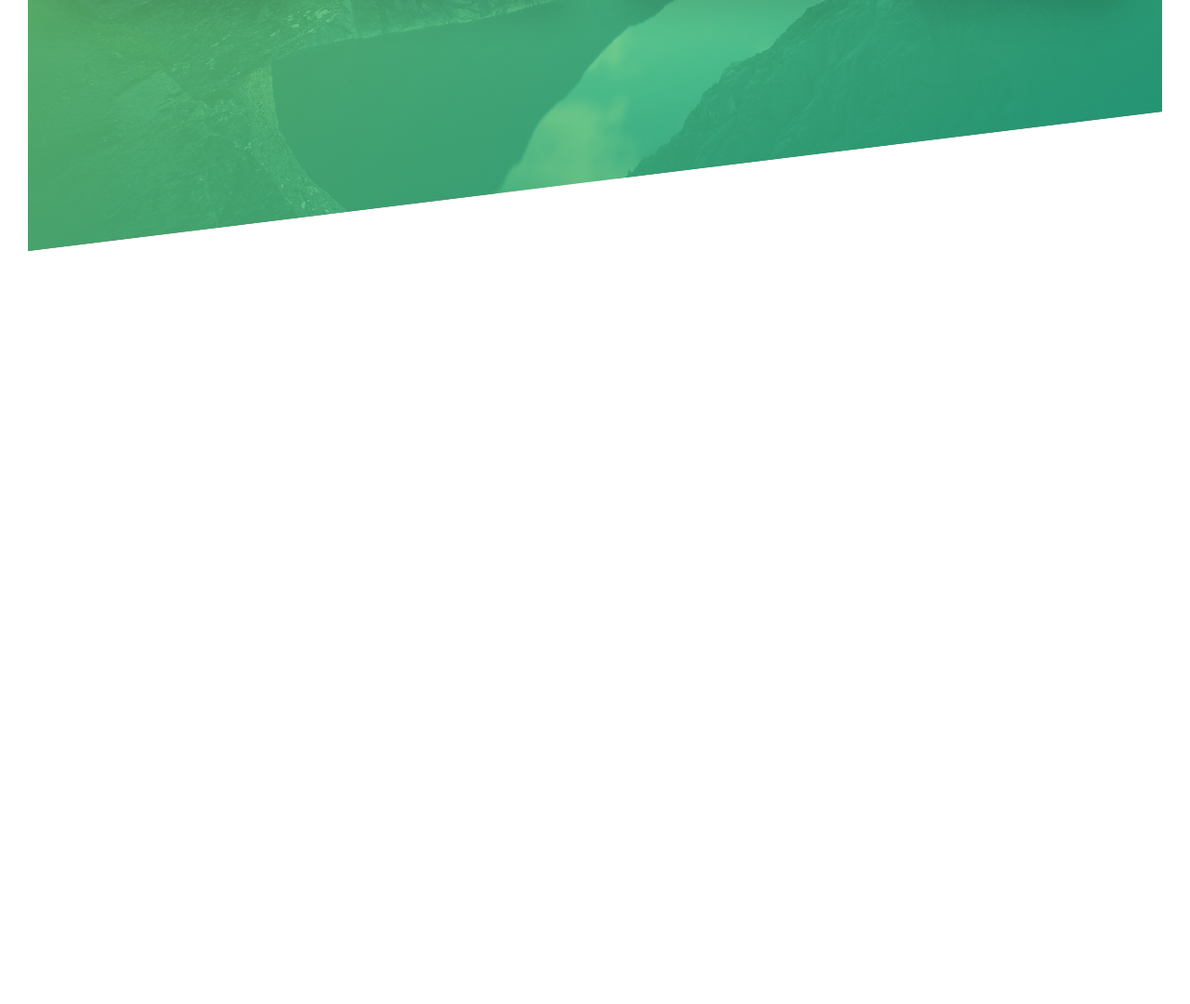
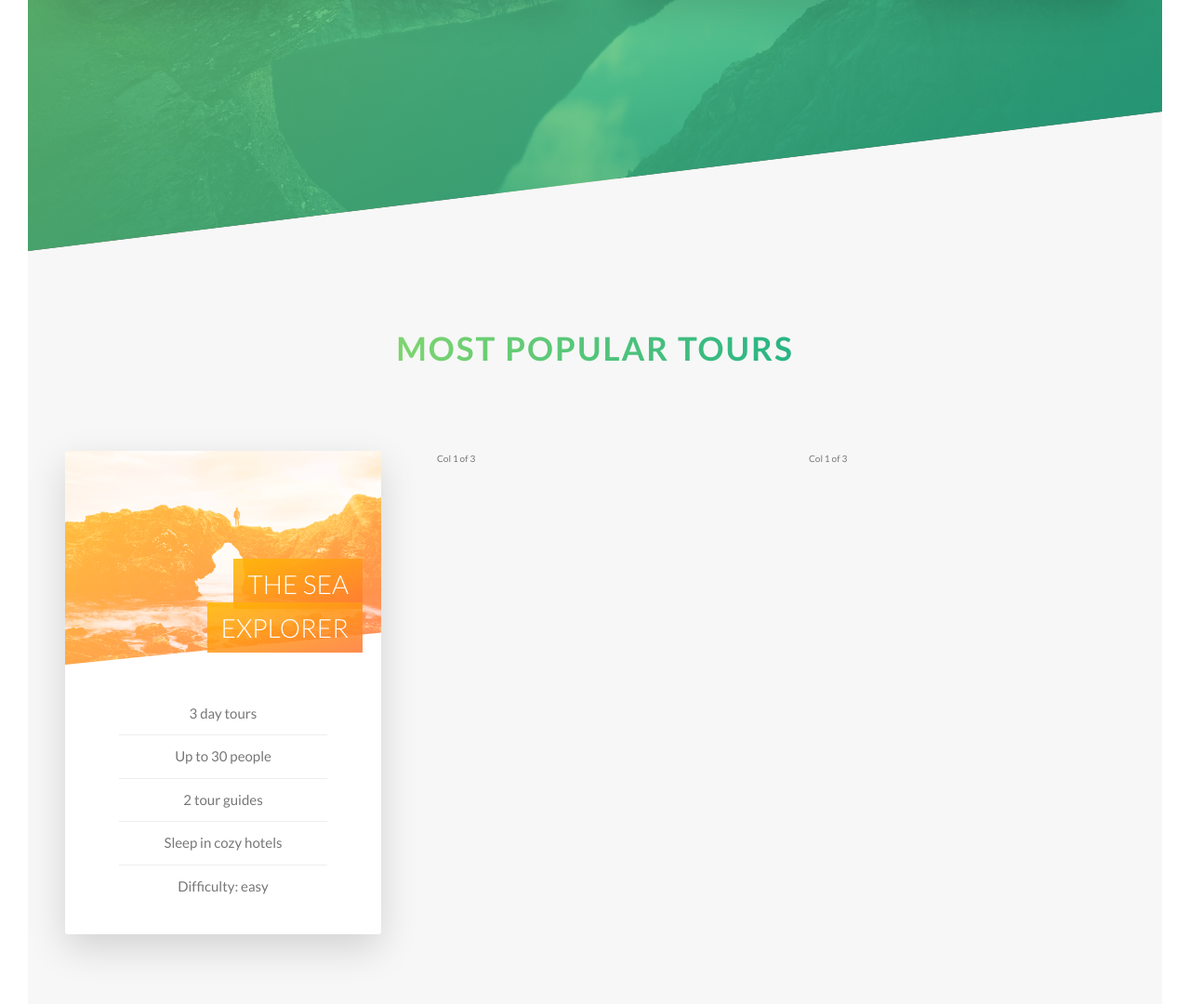
Before and after one commit to Diepreyem2dg/1Natours, a website: page index.html in a window 1280 px wide. Shown: the part 2002-3082 px from the top of the page at 93% size. Before the commit the page ends 2272 px from the top, so only its background shows below. Drawn offline with Linux system fonts and the light colour scheme.

Commit message:
Almost done building the tours section

```diff
--- a/index.html
+++ b/index.html
@@ -96,6 +96,47 @@
                     </div>
                 </div>
             </section>
+
+            <section class="section-tours">
+                <div class="u-centre-text u-margin-bottom-big">
+                    <h2 class="heading-secondary">
+                        Most popular tours
+                    </h2>
+                </div>
+
+                <div class="row">
+                    <div class="col-1-of-3">
+                        <div class="card">
+                            <div class="card__side card__side--front">
+                                <div class="card__picture card__picture--1">
+                                    &nbsp;
+                                </div>
+                                <h4 class="card__heading">
+                                    <span class="card__heading-span card__heading-span--1">The sea explorer</span>
+                                </h4>
+                                <div class="card__details">
+                                    <ul>
+                                        <li>3 day tours</li>
+                                        <li>Up to 30 people</li>
+                                        <li>2 tour guides</li>
+                                        <li>Sleep in cozy hotels</li>
+                                        <li>Difficulty: easy</li>
+                                    </ul>
+                                </div>
+                            </div>
+                            <div class="card__side card__side--back card__side--back-1">
+                                BACK
+                            </div>
+                        </div>
+                    </div>
+                    <div class="col-1-of-3">
+                        Col 1 of 3
+                    </div>
+                    <div class="col-1-of-3">
+                        Col 1 of 3
+                    </div>
+                </div>
+            </section>
         </main>
 
         <!--
--- a/sass/abstracts/_variables.scss
+++ b/sass/abstracts/_variables.scss
@@ -3,7 +3,14 @@ $color-primary: #55c57a;
 $color-primary-light: #7ed56f;
 $color-primary-dark: #28b485;
 
+$color-secondary-light: #ffb900;
+$color-secondary-dark: #ff7730;
+
+$color-tertiary-light: #2998ff;
+$color-tertiary-dark: #5643fa;
+
 $color-grey-light-1: #f7f7f7;
+$color-grey-light-2: #eee;
 
 $color-grey-dark: #777;
 $color-white: #fff;
@@ -17,4 +24,5 @@ $grid-width: 114rem;
 $gutter-vertical: 8rem;
 $gutter-horizontal: 6rem;
 
-//Made a later change for extended branch: Added testing for multiple branches
+//BOX SHADOW
+$box-shadow: rgba(0, 0, 0, .15)
--- a/sass/components/_button.scss
+++ b/sass/components/_button.scss
@@ -13,7 +13,7 @@
 
     &:hover {
         transform: translateY(-3px);
-        box-shadow: 0 1rem 2rem rgba($color-black,.2);
+        box-shadow: 0 1rem 2rem $box-shadow;
 
         &::after {
             transform: scaleX(1.5) scaleY(1.6);
@@ -23,7 +23,7 @@
 
     &:active {
         transform: translateY(-1px);
-        box-shadow: 0 .5rem 1rem rgba($color-black,.2);
+        box-shadow: 0 .5rem 1rem $box-shadow;
     }
 
         &-white {
@@ -70,12 +70,12 @@
     &:hover {
         background-color: $color-primary;
         color: $color-white;
-        box-shadow: 0 1rem 2rem rgba($color-black, .15);
+        box-shadow: 0 1rem 2rem $box-shadow;
         transform: translateY(-2px);
     }
 
     &:active {
-        box-shadow: 0 .5rem 1rem rgba($color-black, .15);
+        box-shadow: 0 .5rem 1rem $box-shadow;
         transform: translateY(0);
     }
 }
--- /dev/null
+++ b/sass/components/_card.scss
@@ -0,0 +1,107 @@
+.card {
+    //FUNCTIONALITY
+    perspective: 150rem;
+    -moz-perspective: 150rem;
+    position: relative;
+    height: 52rem;
+
+    &__side {
+        height: 52rem;
+        transition: all .8s ease;
+        position: absolute;
+        top: 0;
+        left: 0;
+        width: 100%;
+        backface-visibility: hidden;
+        border-radius: .3rem;
+        overflow: hidden;
+        box-shadow: 0 1.5rem 4rem $box-shadow;
+
+            &--front {
+                background-color: $color-white;
+            }
+
+            &--back {
+                transform: rotateY(180deg);
+
+                &-1 {
+                    background-image: linear-gradient(to right bottom, $color-secondary-light, $color-secondary-dark);
+                }
+            }
+        }
+
+
+    &:hover &__side--front {
+        transform: rotateY(-180deg);
+    }
+
+    &:hover &__side--back {
+        transform: rotateY(0);
+    }
+
+    //FRONT SIDE STYLING
+    &__picture {
+        background-size: cover;
+        height: 23rem;
+        background-blend-mode: screen;
+        -webkit-clip-path: polygon(0 0, 100% 0, 100% 85%, 0 100%);
+        clip-path: polygon(0 0, 100% 0, 100% 85%, 0 100%);
+
+        &--1 {
+            background-image: linear-gradient(to right bottom, $color-secondary-light, $color-secondary-dark),
+            url(../img/nat-5.jpg);
+        }
+
+        &--2 {
+            background-image: url(../img/nat-5.jpg);
+        }
+
+        &--3 {
+            background-image: url(../img/nat-5.jpg);
+        }
+    }
+
+    &__heading {
+        font-size: 2.8rem;
+        font-weight: 300;
+        text-transform: uppercase;
+        text-align: right;
+        color: $color-white;
+        position: absolute;
+        top: 12rem;
+        right: 2rem;
+        width: 75%;
+    }
+
+    &__heading-span {
+        padding: 1rem 1.5rem;
+        -webkit-box-decoration-break: clone;
+        box-decoration-break: clone;
+
+        &--1 {
+            background-image: linear-gradient(to right bottom,
+            rgba($color-secondary-light, .85),
+            rgba($color-secondary-dark, .85));
+        }
+    }
+
+    &__details {
+        padding: 3rem;
+
+        ul {
+            list-style: none;
+            width: 80%;
+            margin: 0 auto;
+
+            li {
+                text-align: center;
+                font-size: 1.5rem;
+                padding: 1rem;
+
+                &:not(:last-child) {
+                    border-bottom: 0.1rem solid $color-grey-light-2;
+                }
+            }
+        }
+    }
+}
--- a/sass/components/_composition.scss
+++ b/sass/components/_composition.scss
@@ -3,7 +3,7 @@
 
     &__photo {
         width: 55%;
-        box-shadow: 0 1.5rem 4rem rgba($color-black, .4);
+        box-shadow: 0 1.5rem 4rem $box-shadow;
         border-radius: 2px;
         position: absolute;
         z-index: 10;
@@ -28,7 +28,7 @@
         &:hover {
             outline: 1.5rem solid $color-primary;
             transform: scale(1.05) translate(-.5rem);
-            box-shadow: 0 2.5rem 4rem rgba($color-black, .5);
+            box-shadow: 0 2.5rem 4rem $box-shadow;
             z-index: 20;
         }
 
--- a/sass/components/_feature-box.scss
+++ b/sass/components/_feature-box.scss
@@ -4,7 +4,7 @@
     padding: 2.5rem;
     text-align: center;
     border-radius: 3px;
-    box-shadow: 0 1.5rem 4rem rgba($color-black, .15);
+    box-shadow: 0 1.5rem 4rem $box-shadow;
     transition: transform .3s;
     &__icon {
         font-size: 6rem;
--- a/sass/layout/_header.scss
+++ b/sass/layout/_header.scss
@@ -4,6 +4,7 @@
     background-size: cover;
     background-position: top;
     position: relative;
+    -webkit-clip-path: polygon(0 0, 100% 0, 100% 75vh, 0 100%);
     clip-path: polygon(0 0, 100% 0, 100% 75vh, 0 100%);
 
     &__logo-box {
--- a/sass/main.scss
+++ b/sass/main.scss
@@ -8,6 +8,7 @@
 @import "base/utilities";
 
 @import "components/button";
+@import "components/card";
 @import "components/composition";
 @import "components/feature-box";
 
--- a/sass/pages/_home.scss
+++ b/sass/pages/_home.scss
@@ -18,3 +18,8 @@
         transform: skewY(7deg);
     }
 }
+.section-tours {
+    background-color: $color-grey-light-1;
+    padding: 25rem 0 50rem 0;
+    margin-top: -10rem;
+}
```
Also changed, not shown: css/style.css.
